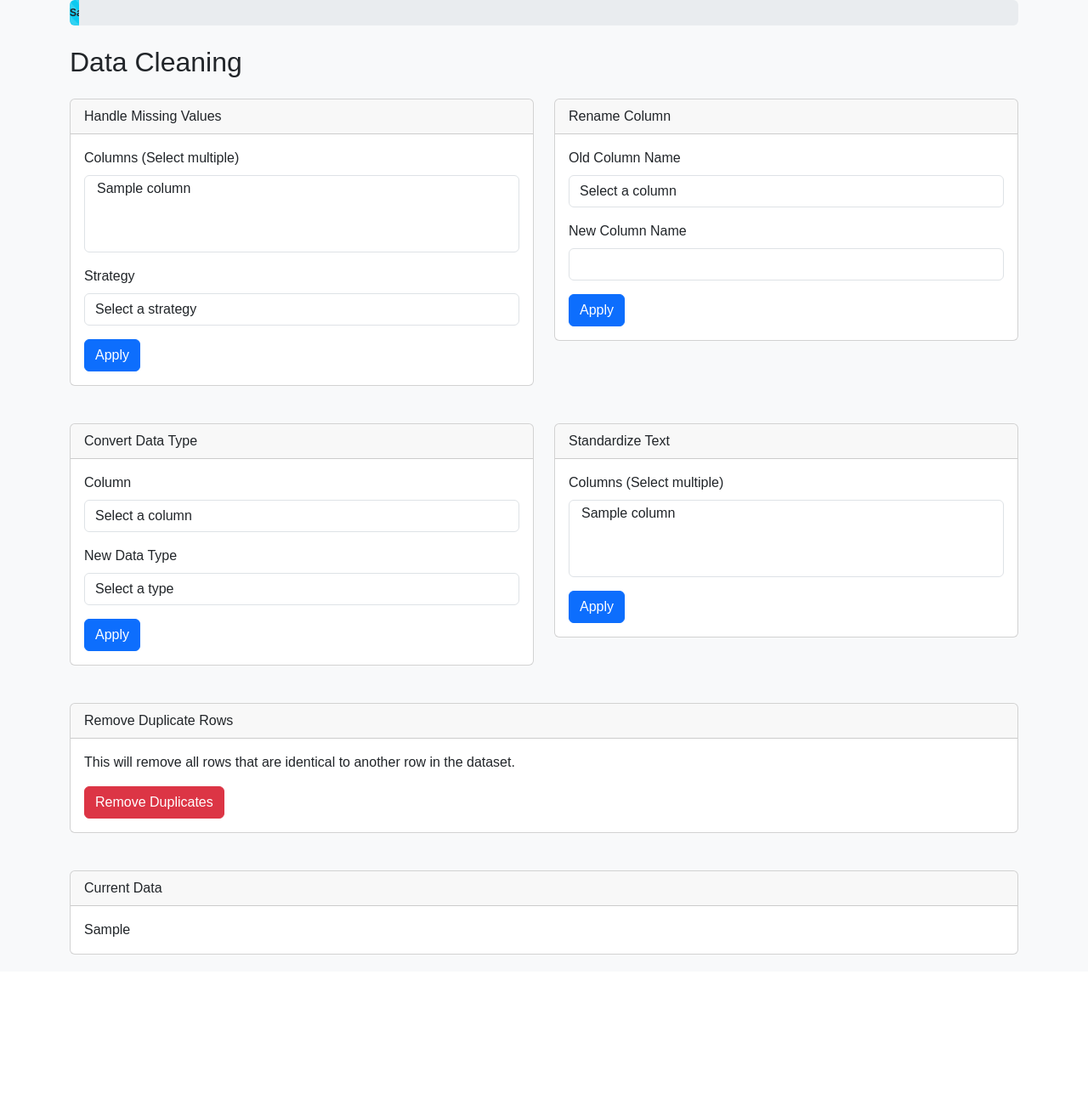
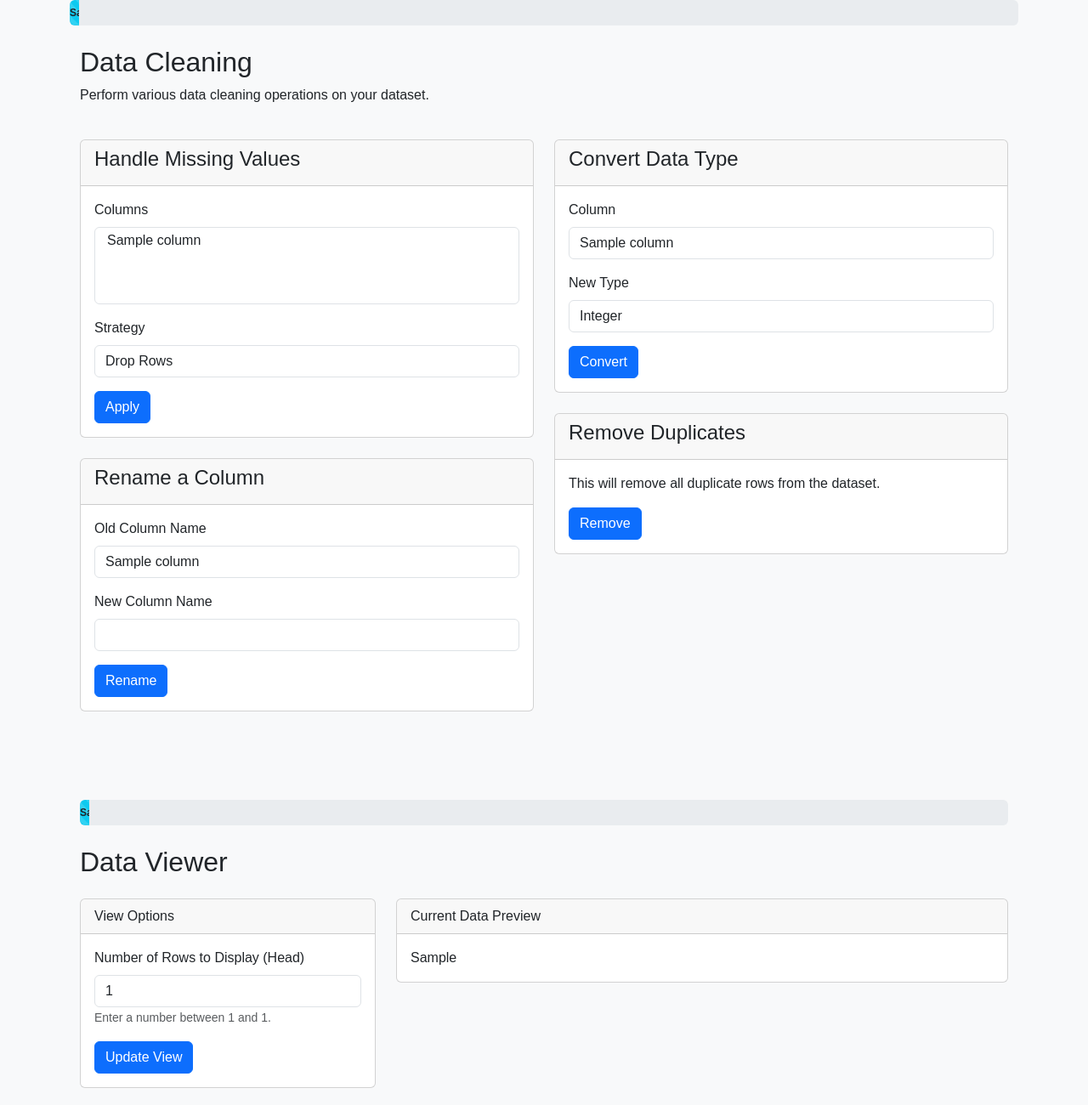
Before and after one commit to laxjovial/data_sci_webapp, a Flask app: template templates/data_cleaning.html in a window 1280 px wide. Shown: the part 80-1380 px from the top of the page at 85% size. Before the commit the page ends 1203 px from the top, so only its background shows below. Run offline with Flask 3, Linux system fonts and the light colour scheme; the template is opened without the code that fills it: most values are stand-ins (such as "Sample title", 1, 10 or a date in 2020).

Commit message:
Update data_cleaning.html

```diff
--- a/templates/data_cleaning.html
+++ b/templates/data_cleaning.html
@@ -1,24 +1,26 @@
 {% extends "base.html" %}
 
 {% block content %}
+<div class="container mt-4">
     <div class="row">
         <div class="col-md-12">
-        <h2 class="mb-4">Data Cleaning</h2>
+            <h2>Data Cleaning</h2>
+            <p>Perform various data cleaning operations on your dataset.</p>
         </div>
     </div>
 
-<div class="row">
-    <div class="col-md-6 mb-4">
-        <div class="card">
+    <div class="row mt-4">
+        <div class="col-md-6">
+            <div class="card mb-4">
                 <div class="card-header">
-                Handle Missing Values
+                    <h4>Handle Missing Values</h4>
                 </div>
                 <div class="card-body">
-                <form action="{{ url_for('data_cleaning') }}" method="POST">
+                    <form action="{{ url_for('data_cleaning') }}" method="post">
                         <input type="hidden" name="action" value="handle_missing_values">
                         <div class="mb-3">
-                        <label for="missing_columns" class="form-label">Columns (Select multiple)</label>
-                        <select class="form-control" id="missing_columns" name="columns[]" multiple required>
+                            <label for="missing_columns" class="form-label">Columns</label>
+                            <select multiple class="form-control" id="missing_columns" name="columns[]" required>
                                 {% for column in columns %}
                                 <option value="{{ column }}">{{ column }}</option>
                                 {% endfor %}
@@ -27,31 +29,26 @@
                         <div class="mb-3">
                             <label for="strategy" class="form-label">Strategy</label>
                             <select class="form-control" id="strategy" name="strategy" required>
-                            <option value="" disabled selected>Select a strategy</option>
                                 <option value="drop">Drop Rows</option>
-                            <option value="mean">Fill with Mean</option>
-                            <option value="median">Fill with Median</option>
-                            <option value="mode">Fill with Mode</option>
+                                <option value="mean">Impute with Mean (Numeric)</option>
+                                <option value="median">Impute with Median (Numeric)</option>
+                                <option value="mode">Impute with Mode (Numeric & Categorical)</option>
                             </select>
                         </div>
                         <button type="submit" class="btn btn-primary">Apply</button>
                     </form>
                 </div>
             </div>
-    </div>
-
-    <div class="col-md-6 mb-4">
-        <div class="card">
+            <div class="card mb-4">
                 <div class="card-header">
-                Rename Column
+                    <h4>Rename a Column</h4>
                 </div>
                 <div class="card-body">
-                <form action="{{ url_for('data_cleaning') }}" method="POST">
+                    <form action="{{ url_for('data_cleaning') }}" method="post">
                         <input type="hidden" name="action" value="rename_column">
                         <div class="mb-3">
                             <label for="old_col" class="form-label">Old Column Name</label>
                             <select class="form-control" id="old_col" name="old_col" required>
-                            <option value="" disabled selected>Select a column</option>
                                 {% for column in columns %}
                                 <option value="{{ column }}">{{ column }}</option>
                                 {% endfor %}
@@ -61,104 +58,54 @@
                             <label for="new_col" class="form-label">New Column Name</label>
                             <input type="text" class="form-control" id="new_col" name="new_col" required>
                         </div>
-                    <button type="submit" class="btn btn-primary">Apply</button>
+                        <button type="submit" class="btn btn-primary">Rename</button>
                     </form>
                 </div>
             </div>
         </div>
-
-    <div class="col-md-6 mb-4">
-        <div class="card">
+        <div class="col-md-6">
+            <div class="card mb-4">
                 <div class="card-header">
-                Convert Data Type
+                    <h4>Convert Data Type</h4>
                 </div>
                 <div class="card-body">
-                <form action="{{ url_for('data_cleaning') }}" method="POST">
+                    <form action="{{ url_for('data_cleaning') }}" method="post">
                         <input type="hidden" name="action" value="convert_dtype">
                         <div class="mb-3">
-                        <label for="dtype_column" class="form-label">Column</label>
-                        <select class="form-control" id="dtype_column" name="column" required>
-                            <option value="" disabled selected>Select a column</option>
+                            <label for="convert_column" class="form-label">Column</label>
+                            <select class="form-control" id="convert_column" name="column" required>
                                 {% for column in columns %}
                                 <option value="{{ column }}">{{ column }}</option>
                                 {% endfor %}
                             </select>
                         </div>
                         <div class="mb-3">
-                        <label for="new_type" class="form-label">New Data Type</label>
+                            <label for="new_type" class="form-label">New Type</label>
                             <select class="form-control" id="new_type" name="new_type" required>
-                            <option value="" disabled selected>Select a type</option>
                                 <option value="int">Integer</option>
                                 <option value="float">Float</option>
                                 <option value="str">String</option>
                                 <option value="datetime">Datetime</option>
                             </select>
                         </div>
-                    <button type="submit" class="btn btn-primary">Apply</button>
+                        <button type="submit" class="btn btn-primary">Convert</button>
+                    </form>
+                </div>
+            </div>
+            <div class="card mb-4">
+                <div class="card-header">
+                    <h4>Remove Duplicates</h4>
+                </div>
+                <div class="card-body">
+                    <form action="{{ url_for('data_cleaning') }}" method="post">
+                        <input type="hidden" name="action" value="remove_duplicates">
+                        <p>This will remove all duplicate rows from the dataset.</p>
+                        <button type="submit" class="btn btn-primary">Remove</button>
                     </form>
                 </div>
             </div>
         </div>
-
-    <div class="col-md-6 mb-4">
-        <div class="card">
-            <div class="card-header">
-                Standardize Text
-            </div>
-            <div class="card-body">
-                <form action="{{ url_for('data_cleaning') }}" method="POST">
-                    <input type="hidden" name="action" value="standardize_text">
-                    <div class="mb-3">
-                        <label for="text_columns" class="form-label">Columns (Select multiple)</label>
-                        <select class="form-control" id="text_columns" name="columns[]" multiple required>
-                            {% for column in columns %}
-                                <option value="{{ column }}">{{ column }}</option>
-                            {% endfor %}
-                        </select>
-                    </div>
-                    <button type="submit" class="btn btn-primary">Apply</button>
-                </form>
     </div>
 </div>
-    </div>
-
-    <div class="col-md-12 mb-4">
-        <div class="card">
-            <div class="card-header">
-                Remove Duplicate Rows
-            </div>
-            <div class="card-body">
-                <form action="{{ url_for('data_cleaning') }}" method="POST">
-                    <input type="hidden" name="action" value="remove_duplicates">
-                    <p>This will remove all rows that are identical to another row in the dataset.</p>
-                    <button type="submit" class="btn btn-danger">Remove Duplicates</button>
-                </form>
-            </div>
-        </div>
-    </div>
-
-</div>
-
-<div class="row">
-    <div class="col-md-12">
-        <div class="card">
-            <div class="card-header">
-                Current Data
-            </div>
-            <div class="card-body">
-                {% if error %}
-                    <div class="alert alert-danger">{{ error }}</div>
-                {% endif %}
-                {% if success %}
-                    <div class="alert alert-success">{{ success }}</div>
-                {% endif %}
-                {% if data_viewer %}
-                    {{ data_viewer|safe }}
-                {% else %}
-                    <p>No data to display. Please import a dataset first.</p>
-                {% endif %}
-            </div>
-        </div>
-    </div>
-</div>
+{% include 'data_viewer.html' %}
 {% endblock %}
```
Lines whose indentation alone changed are shown as unchanged.
